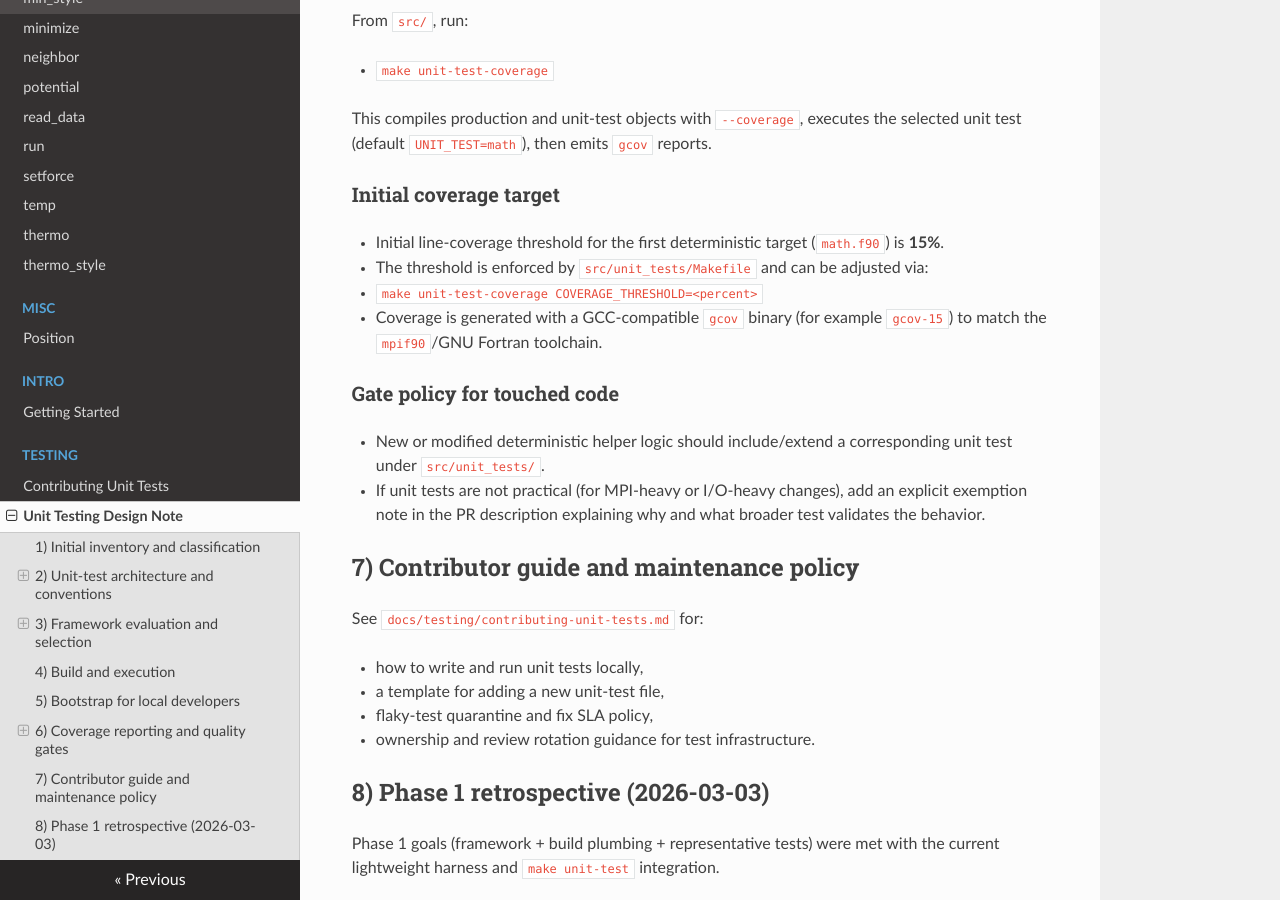
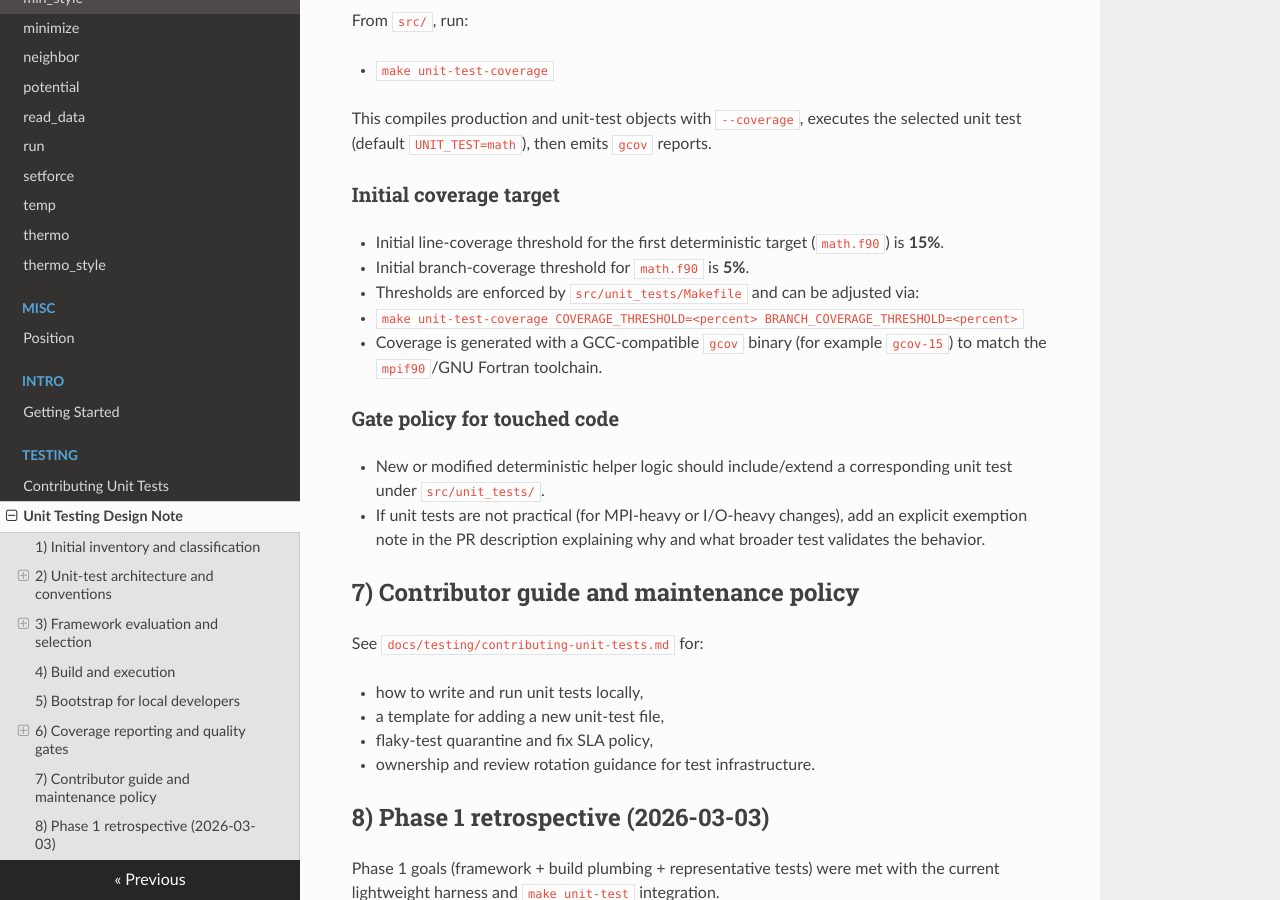
Before and after one commit to aselimov/vibeCAC, an MkDocs documentation site: the page built from docs/testing/unit-testing.md, in a window 1280 px wide and 900 px high, scrolled down 2095 px. Built offline with MkDocs 1.6.1, drawn with Linux system fonts in a browser that asks for light colours; nearby versions of some CDN libraries.

Commit message:
Add branch coverage gate for math unit tests

```diff
--- a/docs/testing/unit-testing.md
+++ b/docs/testing/unit-testing.md
@@ -81,8 +81,9 @@ This compiles production and unit-test objects with `--coverage`, executes the s
 ### Initial coverage target
 
 - Initial line-coverage threshold for the first deterministic target (`math.f90`) is **15%**.
-- The threshold is enforced by `src/unit_tests/Makefile` and can be adjusted via:
-  - `make unit-test-coverage COVERAGE_THRESHOLD=<percent>`
+- Initial branch-coverage threshold for `math.f90` is **5%**.
+- Thresholds are enforced by `src/unit_tests/Makefile` and can be adjusted via:
+  - `make unit-test-coverage COVERAGE_THRESHOLD=<percent> BRANCH_COVERAGE_THRESHOLD=<percent>`
 - Coverage is generated with a GCC-compatible `gcov` binary (for example `gcov-15`) to match the `mpif90`/GNU Fortran toolchain.
 
 ### Gate policy for touched code
```
Also changed, not shown: docs/testing/contributing-unit-tests.md (+1 -1 lines), implementation.md (+1 -1 lines), 1 other file.
